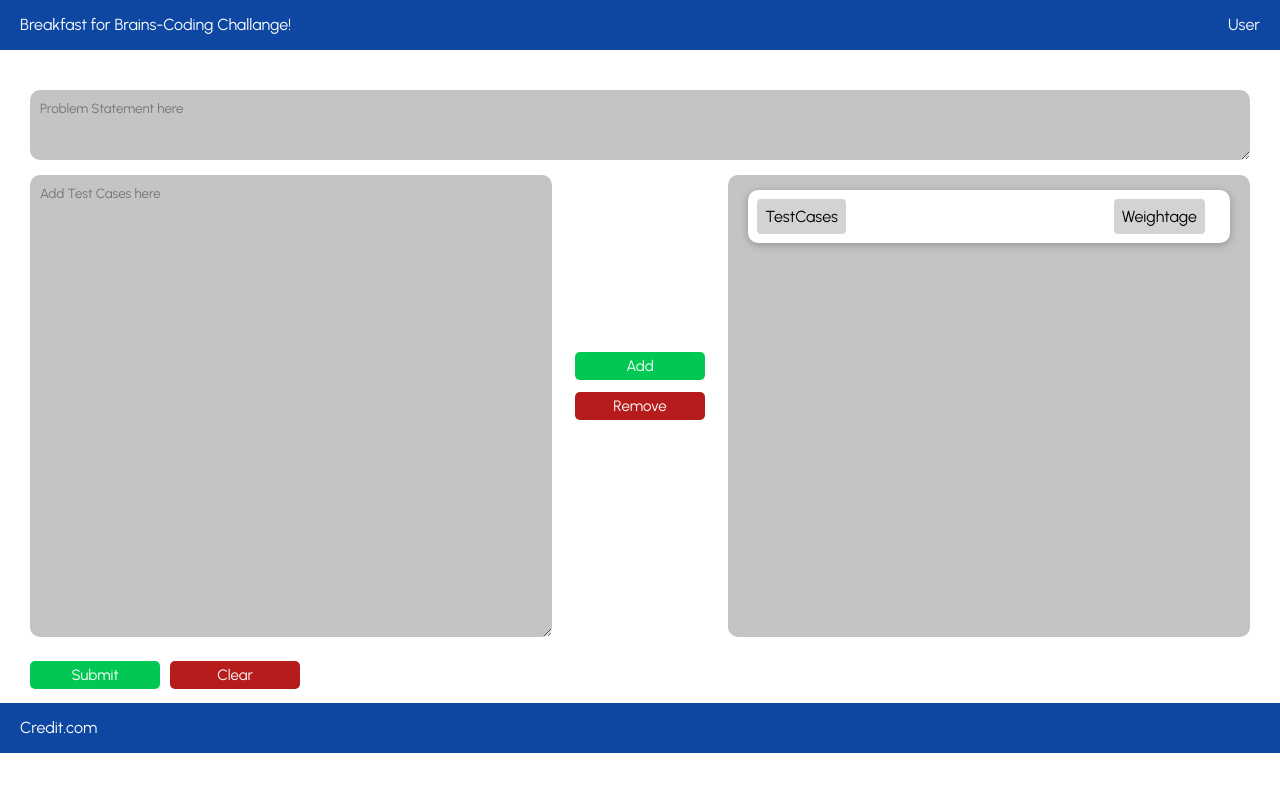
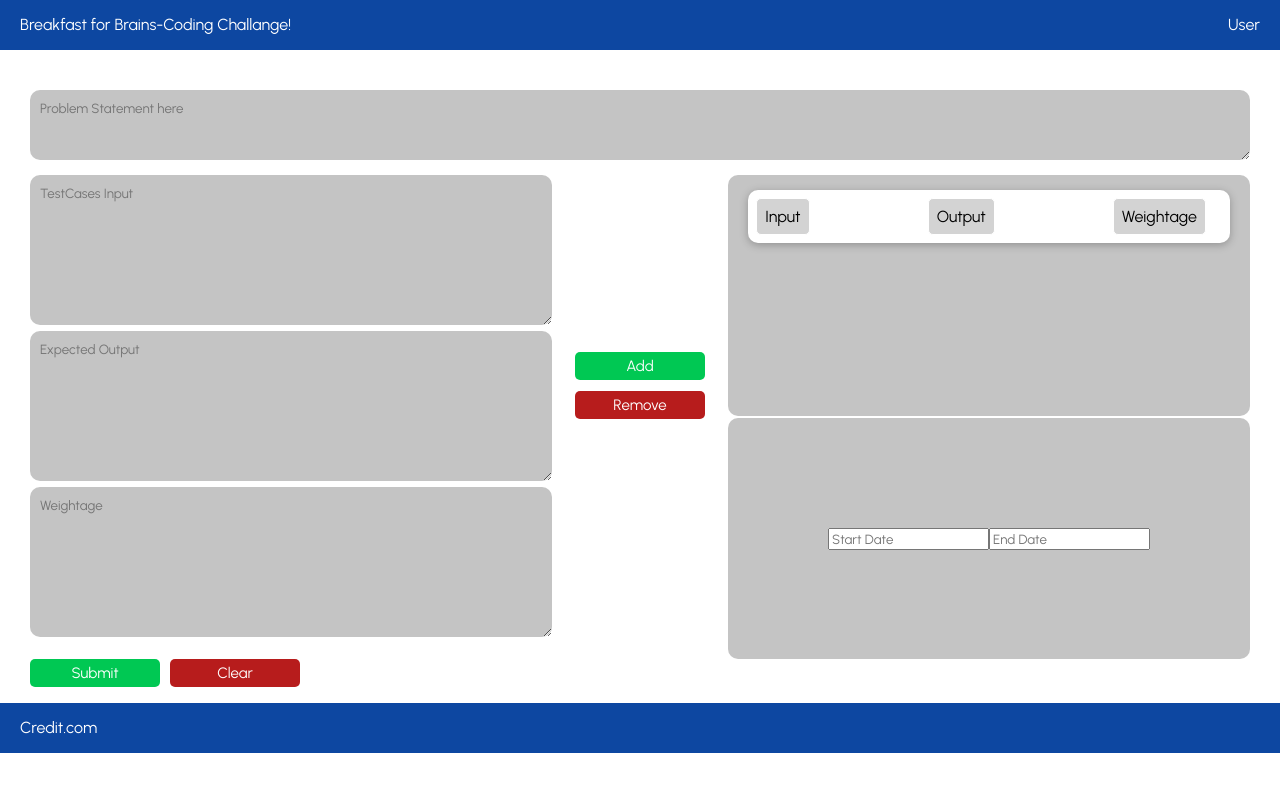
Before and after one commit to amannn13rawat/admin_UI, a React (Create React App) app: page / in a window 1280 px wide. Shown: the top 792 px of the page. Built offline with nearby package versions, Linux system fonts and the light colour scheme.

Commit message:
4th commit

```diff
--- a/src/components/BottomBtn.js
+++ b/src/components/BottomBtn.js
@@ -3,31 +3,25 @@ import styled from "styled-components";
 import SubmitPopup from "./SubmitPopup";
 
 const Container = styled.div`
-
-  flex:1;
-  height: 42px;
-
-
-
+  flex: 1;
+  height: 44px;
 `;
 const Wrapper = styled.div`
   display: flex;
   padding: 0px 30px;
   margin-bottom: 20px;
-
 `;
 
 const ButtonSubmit = styled.button`
-  margin-right: 10px ;
-  background-color: #00C853;
-
+  margin-right: 10px;
+  background-color: #00c853;
   width: 130px;
   border: none;
   border-radius: 5px;
   padding: 3px 30px;
   display: flex;
   align-items: center;
-  justify-content:center;
+  justify-content: center;
   font-size: 15px;
   font-weight: 400;
   color: white;
@@ -35,8 +29,7 @@ const ButtonSubmit = styled.button`
 `;
 
 const ButtonClear = styled.button`
-
-  background-color:#B71c1c;
+  background-color: #b71c1c;
 
   width: 130px;
   border: none;
@@ -52,27 +45,31 @@ const ButtonClear = styled.button`
 `;
 
 function BottomBtn() {
-
-  const[showClickPopup,setShowClickPopup] = useState(false)
-  const submitRef=useRef()
+  const [showClickPopup, setShowClickPopup] = useState(false);
+  const submitRef = useRef();
 
   //to removee mouseClickdown event
-  function closePopupHandler(event){
-    if(!submitRef.current.contains(event.target)){
+  function closePopupHandler(event) {
+    if (!submitRef.current.contains(event.target)) {
       setShowClickPopup(!showClickPopup);
     }
-
   }
 
   return (
     <Container>
       <Wrapper>
-        <ButtonSubmit ref={submitRef} onClick={() => setShowClickPopup((!showClickPopup) )}>Submit</ButtonSubmit>
-        {showClickPopup && <SubmitPopup onClosedPopup={closePopupHandler} ></SubmitPopup>}
+        <ButtonSubmit
+          ref={submitRef}
+          onClick={() => setShowClickPopup(!showClickPopup)}
+        >
+          Submit
+        </ButtonSubmit>
+        {showClickPopup && (
+          <SubmitPopup onClosedPopup={closePopupHandler}></SubmitPopup>
+        )}
         <ButtonClear>Clear</ButtonClear>
       </Wrapper>
     </Container>
-
   );
 }
 
--- /dev/null
+++ b/src/components/DateSet.js
@@ -0,0 +1,58 @@
+import React, { useState } from "react";
+import styled from "styled-components";
+import DatePicker from "react-datepicker";
+import "react-datepicker/dist/react-datepicker.css";
+
+const ContainerDateSet = styled.div`
+  border-radius: 10px;
+  background: #c4c4c4;
+  padding: 10px 20px;
+  height: 221px;
+  width: 100%;
+  border: none;
+  display: flex;
+  align-items: center;
+  justify-content: center;
+`;
+
+function DateSet() {
+  const [selectedStartDate, setSelectedStartDate] = useState(null);
+  const [selectedEndDate, setSelectedEndDate] = useState(null);
+
+  function startDateChangeHandler(date) {
+    setSelectedStartDate(date);
+  }
+
+  function endDateChangeHandler(date) {
+    setSelectedEndDate(date);
+  }
+
+  return (
+    <ContainerDateSet>
+      <DatePicker
+        selected={selectedStartDate}
+        onChange={startDateChangeHandler}
+        dateFormat="yyyy-MM-dd"
+        minDate={new Date()}
+        // isClearable
+        showYearDropdown
+        scrollableMonthYearDropdown
+        placeholderText="Start Date"
+      ></DatePicker>
+      <DatePicker
+        selected={selectedEndDate}
+        onChange={endDateChangeHandler}
+        dateFormat="yyyy-MM-dd"
+        value={selectedEndDate}
+        maxDate={new Date()}
+        // maxDate={new Date()}
+        // isClearable
+        showYearDropdown
+        scrollableMonthYearDropdown
+        placeholderText="End Date"
+      ></DatePicker>
+    </ContainerDateSet>
+  );
+}
+
+export default DateSet;
--- a/src/components/MidBody.js
+++ b/src/components/MidBody.js
@@ -2,10 +2,10 @@ import React, { useRef, useState } from "react";
 import styled from "styled-components";
 import Popup from "./Popup";
 import TestCasesList from "./TestCasesList";
+import DateSet from "./DateSet";
 
 //Midbody css
 const ContainerMid = styled.div`
-
   width: 100%;
   display: flex;
 `;
@@ -25,8 +25,8 @@ const ContentBoxes = styled.textarea`
   border-radius: 10px;
   background: #c4c4c4;
   padding: 10px;
-  margin-bottom: 20px;
-  height: 442px;
+  margin-bottom: 2px;
+  height: 130px;
   width: 100%;
   border: none;
 `;
@@ -99,28 +99,39 @@ const ContentBox2 = styled.div`
   border-radius: 10px;
   background: #c4c4c4;
   padding: 10px 20px;
-  height: 442px;
+  height: 221px;
   width: 100%;
   border: none;
+  overflow-y: scroll;
+  margin-bottom: 2px;
 `;
 
+
+
 const dummyTestCases = [
-  { testCase: "TestCases", id: "g1", points: "Weightage" },
+  { input: "Input", output: "Output", id: "g1", points: "Weightage" },
 ];
 function MidBody() {
   const [popupAddType, setPopupAddType] = useState(false);
   const [popupRemoveType, setPopupRemoveType] = useState(false);
-  const [enteredTestcases, setEnteredTestcases] = useState("");
+  const [enteredInput, setEnteredInput] = useState("");
+  const [enteredOutput, setEnteredOutput] = useState("");
+  const [enteredWeightage, setEnteredWeightage] = useState("");
   const [addedTestCases, setAddedTestCases] = useState(dummyTestCases);
 
   const addRef = useRef();
   const removeRef = useRef();
 
+  console.log(typeof(enteredWeightage))
+  console.log(typeof(points))
   const testCasesArray = {
-    testCase: enteredTestcases.split(",")[0],
+    input: enteredInput,
     id: Math.random().toString(),
-    points: enteredTestcases.split(",")[1],
+    output: enteredOutput,
+    points: Math.floor(enteredWeightage),
+
   };
+
 
   function addHandler() {
     setPopupAddType(!popupAddType);
@@ -129,9 +140,10 @@ function MidBody() {
     setAddedTestCases((prevTest) => {
       return [...prevTest, testCasesArray];
     });
-    setEnteredTestcases("");
+    setEnteredInput("");
+    setEnteredOutput("");
+    setEnteredWeightage("");
   }
-
 
   function removeHandler() {
     setPopupRemoveType(!popupRemoveType);
@@ -156,16 +168,27 @@ function MidBody() {
     }
   };
 
-
   return (
     <ContainerMid>
       <ContainerBoxes>
         <WrapperBoxes>
           <ContentBoxes
             input="text"
-            placeholder="Add Test Cases here"
-            value={enteredTestcases}
-            onChange={(event) => setEnteredTestcases(event.target.value)}
+            placeholder="TestCases Input"
+            value={enteredInput}
+            onChange={(event) => setEnteredInput(event.target.value)}
+          ></ContentBoxes>
+          <ContentBoxes
+            input="text"
+            placeholder="Expected Output"
+            value={enteredOutput}
+            onChange={(event) => setEnteredOutput(event.target.value)}
+          ></ContentBoxes>
+          <ContentBoxes
+            input="text"
+            placeholder="Weightage"
+            value={enteredWeightage}
+            onChange={(event) => setEnteredWeightage(event.target.value)}
           ></ContentBoxes>
         </WrapperBoxes>
       </ContainerBoxes>
@@ -203,11 +226,13 @@ function MidBody() {
               <TestCasesList
                 key={test.id}
                 id={test.id}
-                testCase={test.testCase}
+                input={test.input}
+                output={test.output}
                 points={test.points}
               />
             ))}
           </ContentBox2>
+          <DateSet></DateSet>
         </WrapperBox2>
       </ContainerBox2>
     </ContainerMid>
--- a/src/components/SubmitPopup.js
+++ b/src/components/SubmitPopup.js
@@ -3,7 +3,7 @@ import styled from "styled-components";
 
 const Container = styled.div`
   background-color: #0d47a1;
-  position: absolute;
+  position: fixed;
   bottom: 300px;
   left: 530px;
   width: 480px;
--- a/src/components/TestCasesList.js
+++ b/src/components/TestCasesList.js
@@ -25,7 +25,8 @@ const LI = styled.div`
 function TestCasesList(props) {
   return (
     <UL>
-      <LI>{props.testCase}</LI>
+      <LI>{props.input}</LI>
+      <LI>{props.output}</LI>
       <LI>{props.points}</LI>
     </UL>
   );
```
Also changed, not shown: package.json (line endings or trailing spaces), 1 other file (tests, documents, lock files or other folders).
